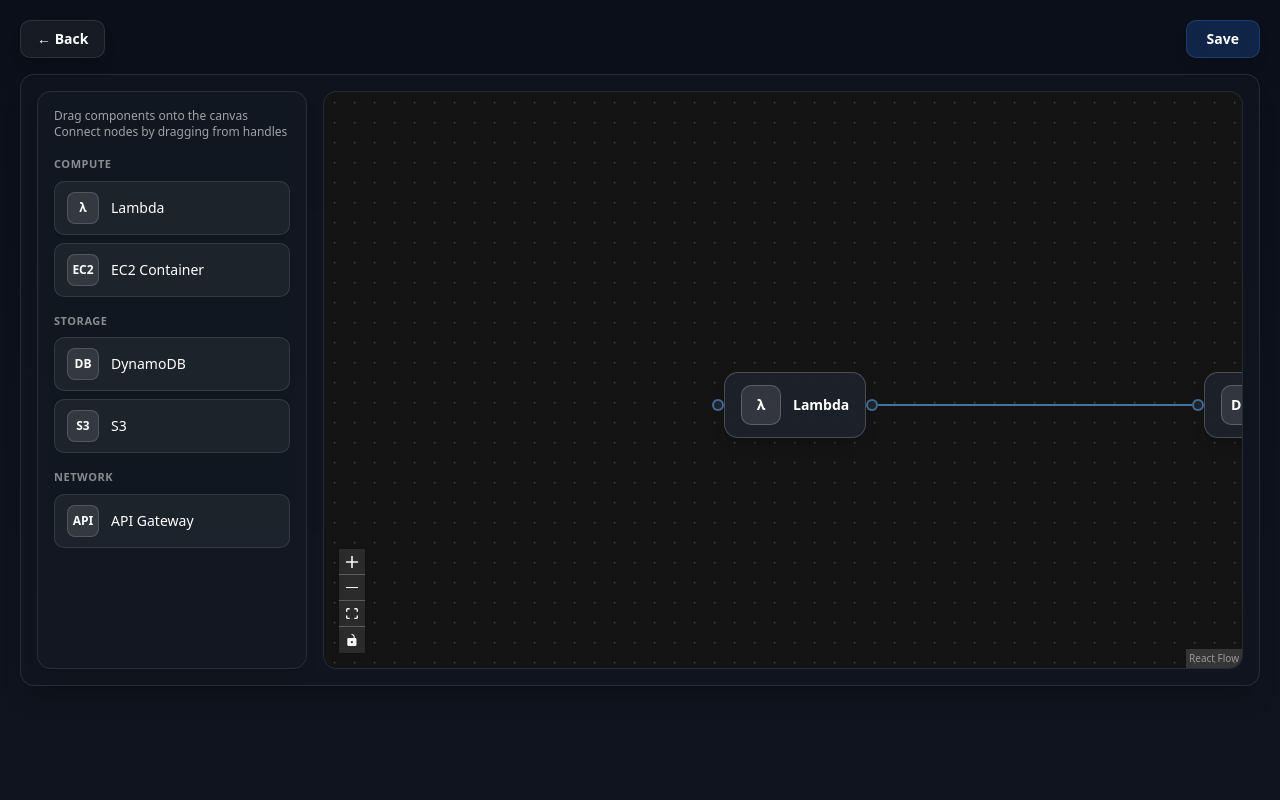
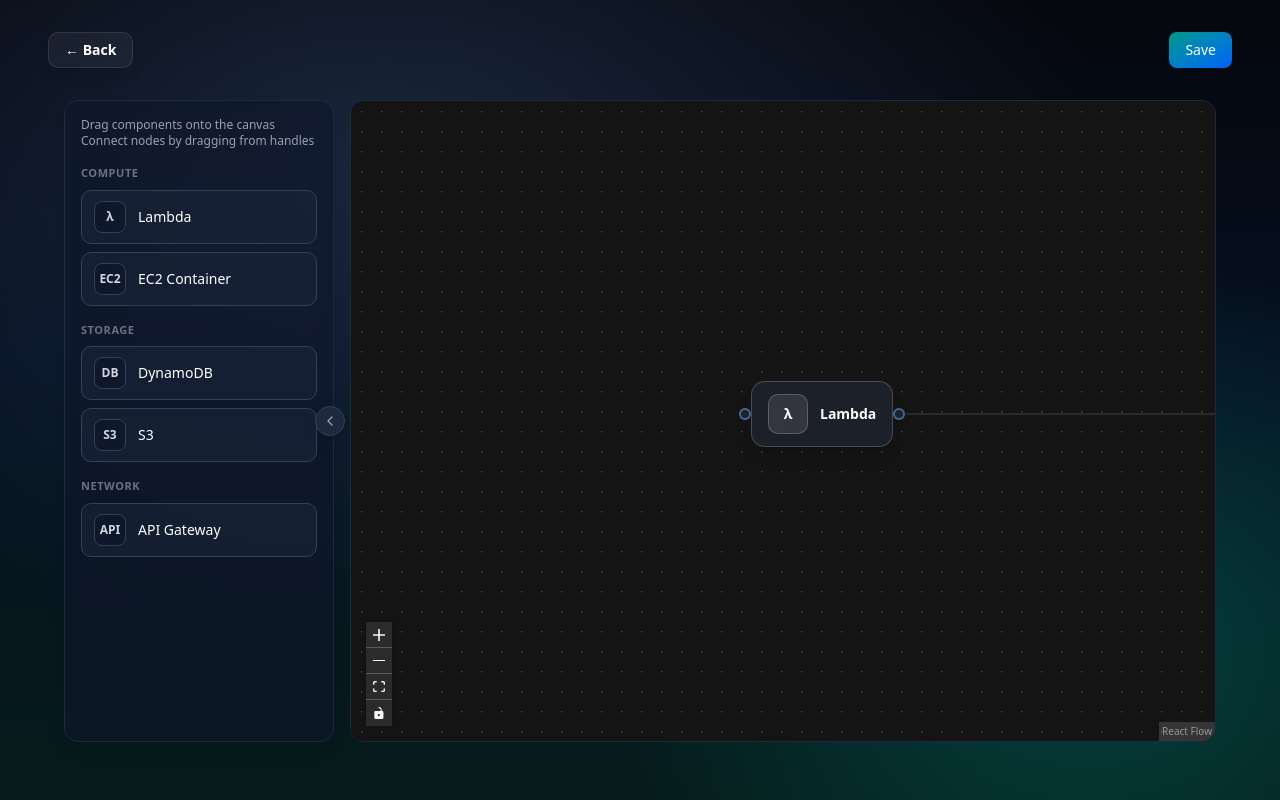
Before and after one commit to Alberta2514640/clutter, a Next.js app in the folder frontend/clutter/: page /projects/1/diagram/1 in a window 1280 px wide. Built offline with nearby package versions, Linux system fonts and the light colour scheme.

Commit message:
change  + add pallet collapsible  + add state management

```diff
--- a/frontend/clutter/src/app/(diagram)/projects/[projectId]/diagram/[diagramId]/_components/DiagramEditor.tsx
+++ b/frontend/clutter/src/app/(diagram)/projects/[projectId]/diagram/[diagramId]/_components/DiagramEditor.tsx
@@ -1,39 +1,29 @@
 "use client";
-
-import type { Connection, EdgeChange, NodeChange, NodeProps, NodeTypes, } from "@xyflow/react";
-import { Background, BackgroundVariant, Controls, ReactFlow, useReactFlow, } from "@xyflow/react";
+import { useDiagramActions, useDiagramState } from "@/lib/stores/diagramStore";
+import type { DiagramEdge, DiagramNode, PaletteItem } from "@/lib/types";
+import type { Connection, EdgeChange, NodeChange, NodeProps, NodeTypes } from "@xyflow/react";
+import { Background, BackgroundVariant, Controls, ReactFlow, useReactFlow } from "@xyflow/react";
 import React, { useCallback, useEffect, useMemo } from "react";
-
-import { useDiagramStore } from "@/lib/stores/diagramStore";
-import type { DiagramEdge, DiagramNode, PaletteItem } from "@/lib/types";
-
-
 import Palette from "./Palette";
 import TopNav from "./TopNav";
 import AwsServiceNode from "./nodes/AwsServiceNode";
 
 const DND_MIME = "application/x-palette-item";
 
-export default function DiagramEditor({ projectId, diagramId, }: { projectId: string; diagramId: string;})
-{
+export default function DiagramEditor({
+  projectId,
+  diagramId,
+}: {
+  projectId: string;
+  diagramId: string;
+}) {
   const { screenToFlowPosition } = useReactFlow();
 
   // ----- Zustand state -----
-  const nodes = useDiagramStore((s) => s.nodes);
-  const edges = useDiagramStore((s) => s.edges);
+  const { nodes, edges, dirty, isSaving, isLoading } = useDiagramState();
+  const { addNode, applyNodeChanges, applyEdgeChanges, addEdgeFromConnection, saveDiagram, setContext, loadDiagram } = useDiagramActions();
 
-  const setContext = useDiagramStore((s) => s.setContext);
-  const applyNodeChanges = useDiagramStore((s) => s.applyNodeChanges);
-  const applyEdgeChanges = useDiagramStore((s) => s.applyEdgeChanges);
-  const addEdgeFromConnection = useDiagramStore((s) => s.addEdgeFromConnection);
-  const addNode = useDiagramStore((s) => s.addNode);
-
-  const loadDiagram = useDiagramStore((s) => s.loadDiagram);
-  const saveDiagram = useDiagramStore((s) => s.saveDiagram);
-  const isLoading = useDiagramStore((s) => s.isLoading);
-  const isSaving = useDiagramStore((s) => s.isSaving);
-  const dirty = useDiagramStore((s) => s.dirty);
-  const error = useDiagramStore((s) => s.error);
+  console.log(nodes, edges, dirty);
 
   useEffect(() => {
     setContext(projectId, diagramId);
@@ -78,20 +68,16 @@ export default function DiagramEditor({ projectId, diagramId, }: { projectId: st
   const onDrop = useCallback(
     (e: React.DragEvent) => {
       e.preventDefault();
-
       const raw = e.dataTransfer.getData(DND_MIME);
       if (!raw) return;
-
       const item: PaletteItem = JSON.parse(raw);
       const position = screenToFlowPosition({ x: e.clientX, y: e.clientY });
-
       const newNode: DiagramNode = {
         id: crypto.randomUUID(),
         type: "awsService",
         position,
         data: { label: item.label, img: item.img },
       };
-
       addNode(newNode);
     },
     [screenToFlowPosition, addNode]
@@ -101,17 +87,18 @@ export default function DiagramEditor({ projectId, diagramId, }: { projectId: st
     saveDiagram();
   }, [saveDiagram]);
 
-
   return (
-    <div className="min-h-screen bg-[linear-gradient(180deg,rgb(10,15,25),rgb(15,20,30))] p-5">
+    <div className="min-h-screen px-12 py-8">
       <TopNav onSave={onSave} />
 
-      <div className="rounded-xl border border-white/10 bg-[rgba(20,25,35,0.4)] p-4 shadow-xl backdrop-blur-sm">
-        <div className="flex gap-4">
+      {/* Main container - matching project page style */}
+      <div>
+        <div className="flex gap-4 p-4">
           <Palette />
 
-          <div className="flex-1 overflow-hidden rounded-xl border border-white/10 bg-[rgba(15,20,30,0.6)]">
-            <div className="h-[72vh]">
+          {/* Canvas area - bigger, clean design */}
+          <div className="flex-1 overflow-hidden rounded-xl border border-slate-800 bg-slate-950/60">
+            <div className="h-[80vh]">
               <ReactFlow
                 colorMode="dark"
                 nodes={nodes}
@@ -125,7 +112,12 @@ export default function DiagramEditor({ projectId, diagramId, }: { projectId: st
                 snapToGrid
                 snapGrid={[20, 20]}
               >
-                <Background variant={BackgroundVariant.Dots} gap={20} size={1.5} />
+                <Background
+                  variant={BackgroundVariant.Dots}
+                  gap={20}
+                  size={1.5}
+
+                />
                 <Controls />
               </ReactFlow>
             </div>
--- a/frontend/clutter/src/app/(diagram)/projects/[projectId]/diagram/[diagramId]/_components/Palette.tsx
+++ b/frontend/clutter/src/app/(diagram)/projects/[projectId]/diagram/[diagramId]/_components/Palette.tsx
@@ -1,26 +1,23 @@
 "use client";
-
 import type { PaletteItem } from "@/lib/types";
-import React, { useMemo } from "react";
+import { ChevronLeft, ChevronRight } from "lucide-react";
+import React, { useMemo, useState } from "react";
 
 const DND_MIME = "application/x-palette-item";
 
 export default function Palette() {
+  const [isCollapsed, setIsCollapsed] = useState(false);
 
-    //section need to be given from the api call so it can be added from there
   const sections = useMemo(() => {
     const storage: PaletteItem[] = [
       { label: "DynamoDB", img: "DB" },
       { label: "S3", img: "S3" },
     ];
-
     const compute: PaletteItem[] = [
       { label: "Lambda", img: "λ" },
-            { label: "EC2 Container", img: "EC2"}
+      { label: "EC2 Container", img: "EC2" }
     ];
-
     const network: PaletteItem[] = [{ label: "API Gateway", img: "API" }];
-
     return [
       { title: "COMPUTE", items: compute },
       { title: "STORAGE", items: storage },
@@ -28,21 +25,59 @@ export default function Palette() {
     ] as const;
   }, []);
 
+  const handleExpand = () => {
+    if (isCollapsed) {
+      setIsCollapsed(false);
+    }
+  };
+
+  const handleToggle = (e: React.MouseEvent) => {
+    e.stopPropagation();
+    setIsCollapsed(!isCollapsed);
+  };
+
   return (
-        <aside className="w-[270px] rounded-xl border border-white/10 bg-[rgba(20,25,35,0.6)] p-4 shadow-lg backdrop-blur-sm">
-        <div className="mb-4 text-xs text-white/60">
+    <aside
+      onClick={handleExpand}
+      className={`relative rounded-xl border border-slate-800 bg-slate-900/60 shadow-lg backdrop-blur-sm transition-all duration-300 ${
+        isCollapsed ? 'w-16 cursor-pointer' : 'w-[270px]'
+      }`}
+    >
+      {/* Collapse/Expand Button - Centered on the right edge */}
+      <button
+        onClick={handleToggle}
+        className="absolute -right-3 top-1/2 -translate-y-1/2 z-10 p-1.5 rounded-full bg-slate-800 border border-slate-700 hover:bg-slate-700 transition-colors shadow-lg"
+        title={isCollapsed ? "Expand palette" : "Collapse palette"}
+      >
+        {isCollapsed ? (
+          <ChevronRight className="w-4 h-4 text-gray-400" />
+        ) : (
+          <ChevronLeft className="w-4 h-4 text-gray-400" />
+        )}
+      </button>
+
+      {/* Vertical "PALETTE" text when collapsed */}
+      {isCollapsed && (
+        <div className="flex items-center justify-center py-8">
+          <span className="text-base font-semibold tracking-wider [writing-mode:vertical-lr] rotate-180">
+            PALETTE
+          </span>
+        </div>
+      )}
+
+      {!isCollapsed && (
+        <div className="p-4">
+          <div className="mb-4 text-xs text-gray-400">
             Drag components onto the canvas
             <br />
             Connect nodes by dragging from handles
           </div>
-
           <div className="space-y-4">
             {sections.map((sec) => (
-            <div key={sec.title}>
-                <div className="mb-2 text-[11px] font-semibold tracking-wider text-white/50">
+              <div key={sec.title} onClick={(e) => e.stopPropagation()}>
+                <div className="mb-2 text-[11px] font-semibold tracking-wider text-gray-500">
                   {sec.title}
                 </div>
-
                 <div className="space-y-2">
                   {sec.items.map((item) => (
                     <div
@@ -52,9 +87,9 @@ export default function Palette() {
                         e.dataTransfer.setData(DND_MIME, JSON.stringify(item));
                         e.dataTransfer.effectAllowed = "move";
                       }}
-                    className="flex cursor-grab select-none items-center gap-3 rounded-lg border border-white/10 bg-white/5 px-3 py-2.5 transition-colors hover:border-white/20 hover:bg-white/10 active:cursor-grabbing"
+                      className="flex cursor-grab select-none items-center gap-3 rounded-lg border border-slate-700 bg-slate-800/50 px-3 py-2.5 transition-all hover:border-teal-500/50 hover:bg-slate-800 active:cursor-grabbing"
                     >
-                    <div className="grid h-8 w-8 shrink-0 place-items-center rounded-md border border-white/15 bg-white/10 text-xs font-bold">
+                      <div className="grid h-8 w-8 shrink-0 place-items-center rounded-md border border-slate-700 bg-slate-900 text-xs font-bold text-gray-300">
                         {item.img}
                       </div>
                       <div className="text-sm font-medium text-white">{item.label}</div>
@@ -64,6 +99,8 @@ export default function Palette() {
               </div>
             ))}
           </div>
+        </div>
+      )}
     </aside>
   );
 }
--- a/frontend/clutter/src/app/(diagram)/projects/[projectId]/diagram/[diagramId]/_components/TopNav.tsx
+++ b/frontend/clutter/src/app/(diagram)/projects/[projectId]/diagram/[diagramId]/_components/TopNav.tsx
@@ -1,5 +1,6 @@
 "use client";
 
+import { Button } from "@/components/ui/button";
 import { useRouter } from "next/navigation";
 
 export default function TopNav({ onSave, onBack }: { onSave: () => void; onBack?: () => void; }) {
@@ -7,21 +8,15 @@ export default function TopNav({ onSave, onBack }: { onSave: () => void; onBack?
 
   return (
     <div className="mb-4 flex items-center justify-between">
-      <button
-        type="button"
-        onClick={onBack ?? (() => router.back())}
+      <Button onClick={onBack ?? (() => router.back())}
         className="rounded-lg border border-white/10 bg-white/5 px-4 py-2 text-sm font-semibold text-white shadow-lg backdrop-blur-sm transition-colors hover:bg-white/10"
       >
         ← Back
-      </button>
+      </Button>
 
-      <button
-        type="button"
-        onClick={onSave}
-        className="rounded-lg border border-blue-400/20 bg-blue-500/20 px-5 py-2 text-sm font-semibold text-white shadow-lg backdrop-blur-sm transition-colors hover:bg-blue-500/30"
-      >
+      <Button onClick={onSave} className="bg-gradient-to-br from-teal-600 to-blue-600 hover:opacity-90 text-white px-4">
         Save
-      </button>
+      </Button>
     </div>
   );
 }
--- a/frontend/clutter/src/lib/stores/diagramStore.ts
+++ b/frontend/clutter/src/lib/stores/diagramStore.ts
@@ -1,8 +1,8 @@
 // src/lib/stores/diagramStore.ts
-import { addEdge, applyEdgeChanges, applyNodeChanges, type Connection, } from "@xyflow/react";
+import { addEdge, applyEdgeChanges, applyNodeChanges } from "@xyflow/react";
 import { create } from "zustand";
 
-import type { DiagramEdge, DiagramNode, DiagramState } from "@/lib/types";
+import type { DiagramEdge, DiagramNode, DiagramStore } from "@/lib/types";
 
 const MOCK_NODES: DiagramNode[] = [
   {
@@ -30,73 +30,11 @@ const MOCK_EDGES: DiagramEdge[] = [
     id: "xy-edge__912e7d9c-62ca-4416-af4c-da5826671e7d-3f9f1679-d083-4bdc-83de-aa72e5c9b148",
     source: "912e7d9c-62ca-4416-af4c-da5826671e7d",
     target: "3f9f1679-d083-4bdc-83de-aa72e5c9b148",
-    type: "default",
-    style: {
-      stroke: "rgba(100,180,255,0.6)",
-      strokeWidth: 2,
-    },
   },
 ];
 
-export const useDiagramStore = create<DiagramState>((set, get) => ({
-  projectId: null,
-  diagramId: null,
-
-  nodes: [],
-  edges: [],
-
-  isLoading: false,
-  isSaving: false,
-  dirty: false,
-  error: null,
-
-  setContext: (projectId, diagramId) => set({ projectId, diagramId }),
-
-  setNodes: (nodes: DiagramNode[]) =>
-    set({
-      nodes,
-      dirty: true,
-    }),
-
-  setEdges: (edges: DiagramEdge[]) =>
-    set({
-      edges,
-      dirty: true,
-    }),
-
-  applyNodeChanges: (changes) =>
-    set((state) => ({
-      nodes: applyNodeChanges<DiagramNode>(changes, state.nodes),
-      dirty: true,
-    })),
-
-  applyEdgeChanges: (changes) =>
-    set((state) => ({
-      edges: applyEdgeChanges(changes, state.edges),
-      dirty: true,
-    })),
-
-  addEdgeFromConnection: (params: Connection) =>
-    set((state) => ({
-      edges: addEdge(
-        {
-          ...params,
-          type: "default",
-          style: { stroke: "rgba(100,180,255,0.6)", strokeWidth: 2 },
-        },
-        state.edges
-      ),
-      dirty: true,
-    })),
-
-  addNode: (node: DiagramNode) =>
-    set((state) => ({
-      nodes: [...state.nodes, node],
-      dirty: true,
-    })),
-
-  reset: () =>
-    set({
+export const useDiagramStore = create<DiagramStore>((set, get) => ({
+  state: {
     projectId: null,
     diagramId: null,
     nodes: [],
@@ -105,64 +43,147 @@ export const useDiagramStore = create<DiagramState>((set, get) => ({
     isSaving: false,
     dirty: false,
     error: null,
-    }),
+  },
 
-  // --------- PLACEHOLDER: load from API later ---------
-  loadDiagram: async (projectId: string, diagramId: string) => {
-    set({
+  actions: {
+    setContext: (projectId, diagramId) =>
+      set((s) => ({
+        state: { ...s.state, projectId, diagramId },
+      })
+    ),
+
+    setNodes: (nodes) =>
+      set((s) => {
+        console.log("[diagramStore] setNodes -> mark dirty");
+        return {
+          state: { ...s.state, nodes, dirty: true },
+        };
+      }
+    ),
+
+    setEdges: (edges) =>
+      set((s) => ({
+        state: { ...s.state, edges, dirty: true },
+      }
+    )),
+
+    applyNodeChanges: (changes) =>
+      set((s) => {
+        // only want dirty in changes that the user makes that is add, remove and position.
+        const shouldMarkDirty = changes.some((change) => change.type === 'position' || change.type === 'add' || change.type === 'remove' );
+        return {
+          state: {
+            ...s.state,
+            nodes: applyNodeChanges(changes, s.state.nodes),
+            dirty: shouldMarkDirty ? true : s.state.dirty,
+          },
+        };
+      }
+    ),
+
+    applyEdgeChanges: (changes) =>
+      set((s) => {
+        const shouldMarkDirty = changes.some((change) => change.type === 'add' || change.type === 'remove');
+
+        return {
+          state: {
+            ...s.state,
+            edges: applyEdgeChanges(changes, s.state.edges),
+            dirty: shouldMarkDirty ? true : s.state.dirty,
+          },
+        };
+      }
+    ),
+
+
+    addEdgeFromConnection: (conn) =>
+      set((s) => ({
+        state: {
+          ...s.state,
+          edges: addEdge({ ...conn }, s.state.edges),
+          dirty: true,
+        },
+      })
+    ),
+
+    addNode: (node) =>
+      set((s) => ({
+        state: {
+          ...s.state,
+          nodes: [...s.state.nodes, node],
+          dirty: true,
+        },
+      })
+    ),
+
+    reset: () =>
+      set(() => ({
+        state: {
+          projectId: null,
+          diagramId: null,
+          nodes: [],
+          edges: [],
+          isLoading: false,
+          isSaving: false,
+          dirty: false,
+          error: null,
+        },
+      })
+    ),
+
+    loadDiagram: async (projectId, diagramId) => {
+      set((s) => ({
+        state: {
+          ...s.state,
           projectId,
           diagramId,
           isLoading: true,
           error: null,
-    });
+        },
+      }));
 
-    // fake a tiny delay so you can see loading behavior if you want
       await new Promise((r) => setTimeout(r, 150));
 
-    console.log("[diagramStore] loadDiagram (mock)", {
-      projectId,
-      diagramId,
-      nodes: MOCK_NODES,
-      edges: MOCK_EDGES,
-    });
-
-    // For now: always load the same mock diagram
-    set({
+      set((s) => ({
+        state: {
+          ...s.state,
           nodes: MOCK_NODES,
           edges: MOCK_EDGES,
           isLoading: false,
           dirty: false,
-    });
+        },
+      }));
     },
 
+    saveDiagram: async () => {
+      const { state } = get();
+      const { projectId, diagramId, nodes, edges } = state;
+      if (!projectId || !diagramId) return;
 
-  // --------- PLACEHOLDER: save to API later ---------
-  saveDiagram: async () => {
-    const { projectId, diagramId, nodes, edges } = get();
-    if (!projectId || !diagramId) {
-      console.warn("[diagramStore] saveDiagram called without context");
-      return;
-    }
-
-    set({ isSaving: true, error: null });
+      set((s) => ({
+        state: { ...s.state, isSaving: true, error: null },
+      }));
 
       try {
-      // TODO: replace with real fetch to your API
-      console.log("[diagramStore] saveDiagram (placeholder)", {
+        console.log("[diagramStore] saveDiagram", {
           projectId,
           diagramId,
           nodesCount: nodes.length,
           edgesCount: edges.length,
         });
 
-      set({
-        isSaving: false,
-        dirty: false,
-      });
-    } catch (err: unknown) {
-      set({
-        isSaving: false,
-      });
+        set((s) => ({
+          state: { ...s.state, isSaving: false, dirty: false },
+        }));
+      } catch (e) {
+        set((s) => ({
+          state: { ...s.state, isSaving: false },
+        }));
       }
     },
+  },
 }));
+
+export const useDiagramState = () => useDiagramStore((s) => s.state);
+
+export const useDiagramActions = () => useDiagramStore((s) => s.actions);
```
Also changed, not shown: frontend/clutter/src/lib/types.ts (+11 -13 lines). Lines whose indentation alone changed are shown as unchanged.
